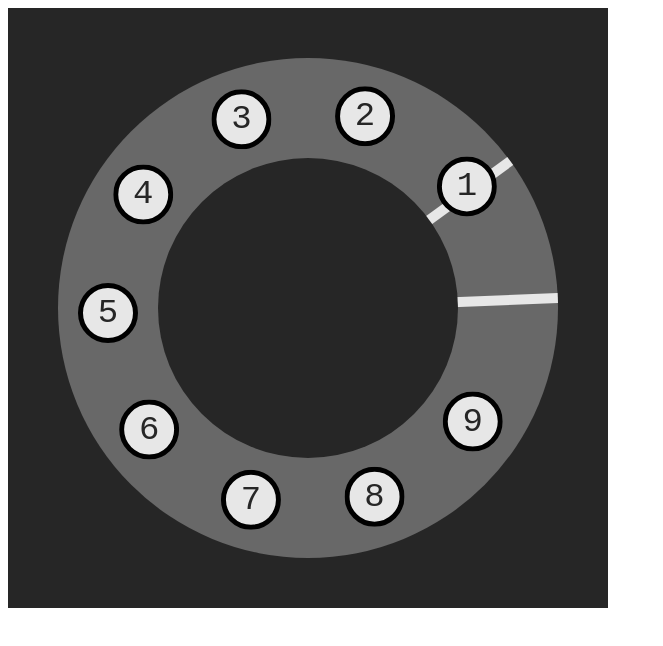
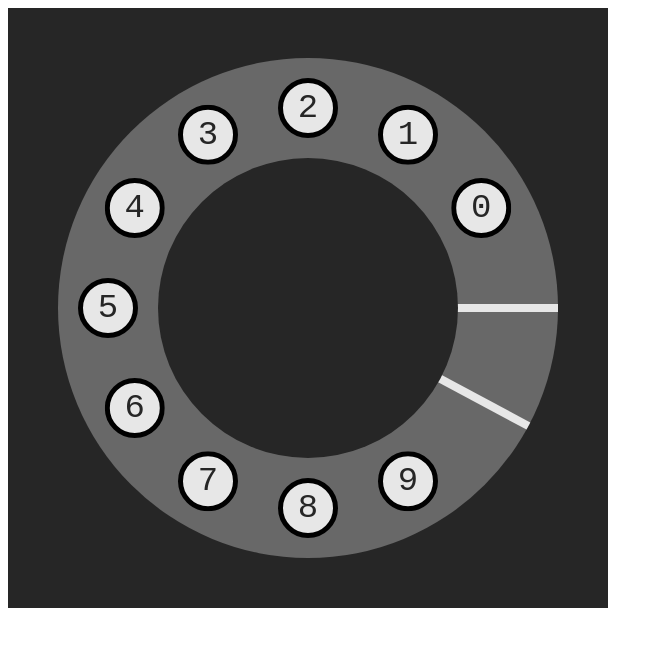
Before and after one commit to bonzo45/Phone-Selector, a React app: page / in a window 1280 px wide. Shown: the top 646 px of the page, without its empty margins (0-663 px from the left). Built offline with nearby package versions, Linux system fonts and the light colour scheme; the HTML template or start-up script is replaced by a standard one.

Commit message:
Generalise implementation (size, num options...)

```diff
--- a/src/phone-selector.jsx
+++ b/src/phone-selector.jsx
@@ -1,13 +1,26 @@
 import React from 'react';
 import PropTypes from 'prop-types';
 import classNames from 'classnames';
+
+
+const NUM_OPTIONS = 10;
+const NUM_SEGMENTS = NUM_OPTIONS + 2;
+const SEGMENT_ANGLE = 360 / NUM_SEGMENTS;
+
+const PHONE_SIZE = 600;
+const DIAL_SIZE = 500;
+const DIAL_INNER_SIZE = 300;
+const OPTION_SIZE = 60;
+const OPTION_BORDER_SIZE = 5;
+
+const MARKER_THICKNESS = 8;
 
 /**
  * Converts a logical rotation, i.e. 0 degrees is the first item
  * in the selector, to the rotation required in the DOM.
  */
 const zeroPosition = (position) => {
-	return -position - 180;
+	return -position - 180 + SEGMENT_ANGLE;
 }
 
 /**
@@ -24,16 +37,23 @@ const angleWithinElement = (evt, element) => {
 	const boundingRect = element.getBoundingClientRect();
 	const refX = boundingRect.left;
 	const refY = boundingRect.top;
-	const relativeX = (clickX - refX) - 300;
-	const relativeY = -((clickY - refY) - 300);
-	return ((Math.atan2(relativeY, relativeX) * (180 / Math.PI)) +360) % 360;
+	const relativeX = (clickX - refX) - (PHONE_SIZE / 2);
+	const relativeY = -((clickY - refY) - (PHONE_SIZE / 2));
+	return ((Math.atan2(relativeY, relativeX) * (180 / Math.PI)) + 360) % 360;
 }
 
 const StopMarker = ({position}) => {
 	return (
 		<div
 		 	className={"stop-marker"}
-		 	style={{transform: 'rotate(' + zeroPosition(position) + 'deg)'}}
+		 	style={
+		 		{
+		 			width: DIAL_SIZE,
+		 			height: MARKER_THICKNESS,
+		 			top: (DIAL_SIZE - MARKER_THICKNESS) / 2,
+		 			transform: 'rotate(' + zeroPosition(position) + 'deg)',
+		 		}
+		 	}
 	 	>
 	 		<div className={"stop-marker-visible"}></div>
 	 	</div>
@@ -51,34 +71,82 @@ class PhoneOption extends React.Component {
 
 		const zeroedPosition = zeroPosition(position);
 
-		const wrapperStyles = {
-			transform: 'rotate(' + zeroedPosition + 'deg)'
+		const rotationWrapperStyle = {
+			width: DIAL_SIZE,
+			height: OPTION_SIZE,
+			top: (DIAL_SIZE - OPTION_SIZE) / 2,
+			transform: 'rotate(' + zeroedPosition + 'deg)',
 		};
 
-		const optionStyles = {
+		const innerRotationWrapperStyle = {
+			width: OPTION_SIZE,
+			height: OPTION_SIZE,
+			marginLeft: (((DIAL_SIZE - DIAL_INNER_SIZE) / 2) - OPTION_SIZE) / 2,
 			transform: 'rotate(' + (-zeroedPosition) + 'deg)'
 		};
 
 		const optionUnselectedWrapperClasses = classNames(
-			"option-selection-wrapper",
-			 { visible: !selected }
-		 );
-		const optionSelectedWrapperClasses = classNames(
-			"option-selection-wrapper",
-			"selected",
-			 { visible: selected }
+			"option-selection-wrapper"
 		 );
 
+		const unselectedWrapperStyle = {
+			left: 0,
+			top: 0,
+			width: OPTION_SIZE,
+			height: !selected ? OPTION_SIZE : 0,
+		}
+
+		const optionSelectedWrapperClasses = classNames(
+			"option-selection-wrapper"
+		 );
+
+		const selectedWrapperStyle = {
+			left: 0,
+			bottom: 0,
+			width: OPTION_SIZE,
+			height: selected ? OPTION_SIZE : 0,
+		}
+
+		const optionUnselectedStyle = {
+			width: OPTION_SIZE - 2 * OPTION_BORDER_SIZE,
+			height: OPTION_SIZE - 2 * OPTION_BORDER_SIZE,
+			border: OPTION_BORDER_SIZE + "px solid black",
+			borderRadius: (OPTION_SIZE - 2 * OPTION_BORDER_SIZE / 2),
+			left: 0,
+			top: 0,
+		}
+
+		const optionSelectedStyle = {
+			width: OPTION_SIZE - 2 * OPTION_BORDER_SIZE,
+			height: OPTION_SIZE - 2 * OPTION_BORDER_SIZE,
+			border: OPTION_BORDER_SIZE + "px solid black",
+			borderRadius: (OPTION_SIZE - 2 * OPTION_BORDER_SIZE / 2),
+			left: 0,
+			bottom: 0,
+		}
+
 		return (
-			<div className="option-rotation-wrapper" style={wrapperStyles}>
-				<div className="option-inner-rotation-wrapper" style={optionStyles}>
-					<div className={optionUnselectedWrapperClasses}>
-						<div className="option">
+			<div className="option-rotation-wrapper" style={rotationWrapperStyle}>
+				<div className="option-inner-rotation-wrapper" style={innerRotationWrapperStyle}>
+					<div
+						className={optionUnselectedWrapperClasses}
+						style={unselectedWrapperStyle}
+					>
+						<div
+							className="option"
+							style={optionUnselectedStyle}
+						>
 							{text}
 						</div>
 					</div>
-					<div className={optionSelectedWrapperClasses}>
-						<div className="option selected">
+					<div
+						className={optionSelectedWrapperClasses}
+						style={selectedWrapperStyle}
+					>
+						<div
+							className="option selected"
+							style={optionSelectedStyle}
+						>
 							{text}
 						</div>
 					</div>
@@ -93,7 +161,6 @@ PhoneOption.PropTypes = {
 	text: PropTypes.string.isRequired,
 	selected: PropTypes.bool,
 }
-
 
 export class PhoneSelector extends React.Component {
 
@@ -113,9 +180,9 @@ export class PhoneSelector extends React.Component {
 		const {	offset } = this.state;
 
 		const optionComponents = [];
-		for (let i = 1; i <= 9; i++) {
-			const position = (36 * i) - offset;
-			const selected = 0 <= position && position < 36;
+		for (let i = 0; i < NUM_OPTIONS; i++) {
+			const position = (SEGMENT_ANGLE * (i + 2)) - offset;
+			const selected = 0 <= position && position < SEGMENT_ANGLE;
 			optionComponents.push(
 				<PhoneOption
 					key={"option" + i}
@@ -126,28 +193,54 @@ export class PhoneSelector extends React.Component {
 			)
 		}
 
-		const outerClasses = classNames(
+		const phoneBoxStyle = {
+			width: PHONE_SIZE,
+			height: PHONE_SIZE,
+		}
+
+		const phoneRingStyle = {
+			width: DIAL_SIZE,
+			height: DIAL_SIZE,
+			borderRadius: DIAL_SIZE / 2,
+		}
+
+		const phoneRingClasses = classNames(
 			"phone-ring",
 			{ glow: this.state.mouseDown }
 		);
 
-		const innerClasses = classNames(
+		const phoneRingInnerStyle = {
+			width: DIAL_INNER_SIZE,
+			height: DIAL_INNER_SIZE,
+			borderRadius: DIAL_INNER_SIZE / 2,
+			top: (DIAL_SIZE - DIAL_INNER_SIZE) / 2,
+			left: (DIAL_SIZE - DIAL_INNER_SIZE) / 2,
+		}
+
+		const phoneRingInnerClasses = classNames(
 			"phone-ring-inner",
 			{ glow: this.state.mouseDown }
 		);
 
 		return (
 			<div
+				ref={(box) => { this.phoneBox = box; }}
 				className="phone-box"
-				ref={(box) => { this.phoneBox = box; }}
+				style={phoneBoxStyle}
 				onMouseDown={this.onMouseDown.bind(this)}
 				onMouseMove={this.onMouseMove.bind(this)}
 				onMouseUp={this.onMouseUp.bind(this)}
 			>
-				<div className={outerClasses}>
-					<div className={innerClasses}></div>
-					<StopMarker position={36} />
-					<StopMarker position={0 + (10 / (Math.PI * 500)) * 360} />
+				<div
+					className={phoneRingClasses}
+					style={phoneRingStyle}
+				>
+					<div
+						className={phoneRingInnerClasses}
+						style={phoneRingInnerStyle}
+					></div>
+					<StopMarker position={SEGMENT_ANGLE} />
+					<StopMarker position={(MARKER_THICKNESS / (Math.PI * DIAL_SIZE)) * 360} />
 					{optionComponents}
 				</div>
 			</div>
@@ -179,16 +272,16 @@ export class PhoneSelector extends React.Component {
 			const prevOffset = this.state.offset;
 			const offset = ((this.state.savedOffset + diff) +360) % 360;
 
-			// Don't allow turning the wheel clockwise.
-			if (prevOffset < 180 && 324 < offset) {
+			// Don't allow turning the wheel anti-clockwise.
+			if (prevOffset < 180 && (360 - SEGMENT_ANGLE) < offset) {
 				this.setState({
 					offset: 0,
 					mouseDown: false,
 				});
 			}
-			else if (prevOffset > 180 && 324 < offset) {
+			else if (prevOffset > 180 && (360 - SEGMENT_ANGLE) < offset) {
 				this.setState({
-					offset: 324,
+					offset: (360 - SEGMENT_ANGLE),
 					mouseDown: false,
 				});
 			}
@@ -226,7 +319,7 @@ export class PhoneSelector extends React.Component {
 
 			// The time to animate over.
 			const startTime = new Date().getTime();
-			const duration = (offsetToTravel / 324) * 1000;
+			const duration = (offsetToTravel / (360 - SEGMENT_ANGLE)) * 1000;
 
 			// Every 60th of a second, update the offset until we're there.
 			const interval = setInterval(() => {
@@ -242,7 +335,7 @@ export class PhoneSelector extends React.Component {
 					});
 					clearInterval(interval);
 				}
-			}, 17);
+			}, (1000 / 60));
 		});
 	}
 }
--- a/src/styles.css
+++ b/src/styles.css
@@ -1,6 +1,4 @@
 .phone-box {
-	width: 600px;
-	height: 600px;
 	background-color: #262626;
 
 	display: flex;
@@ -9,24 +7,15 @@
 }
 
 .phone-ring {
-	width: 500px;
-	height: 500px;
 	background-color: #686868;
-	border-radius: 250px;
 
 	position: relative;
 }
 
 .phone-ring-inner {
-	width: 300px;
-	height: 300px;
 	background-color: #262626;
-	border-radius: 300px;
 
 	position: absolute;
-	top: 100px;
-	left: 100px;
-
 	z-index: 2;
 }
 
@@ -39,11 +28,7 @@
 }
 
 .stop-marker {
-	width: 500px;
-	height: 10px;
 	position: absolute;
-	top: 245px;
-
 	z-index: 1;
 }
 
@@ -56,73 +41,33 @@
 }
 
 .option-rotation-wrapper {
-	width: 500px;
-	height: 50px;
-
 	position: absolute;
-	top: 225px;
-
 	z-index: 2;
 }
 
 .option-inner-rotation-wrapper {
-	width: 60px;
-	height: 60px;
-	margin-left: 20px;
 }
 
 .option-selection-wrapper {
-	height: 0px;
+	position: absolute;
 	overflow: hidden;
-
 	transition: height 0.25s ease-in-out;
-
-	width: 60px;
-}
-
-.option-selection-wrapper.visible {
-	height: 60px;
-}
-
-.option-selection-wrapper:not(.selected) {
-	position: absolute;
-	left: 0px;
-	top: 0px;
-}
-
-.option-selection-wrapper.selected {
-	position: absolute;
-	left: 0px;
-	bottom: 0px;
 }
 
 .option {
-	width: 50px;
-	height: 50px;
 	background-color: #e7e7e7;
 	color: #262626;
-	border: 5px solid black;
-	border-radius: 30px;
+
+	position: absolute;
 	display: flex;
 	justify-content: center;
 	align-items: center;
 }
 
-.option:not(.selected) {
-	position: absolute;
-	left: 0px;
-	top: 0px;
-}
-
 .option.selected {
 	background-color: #262626;
 	color: #e7e7e7;
-
-	position: absolute;
-	left: 0px;
-	bottom: 0px;
 }
-
 
 body {
 	font-family: 'Space Mono', monospace;
```
